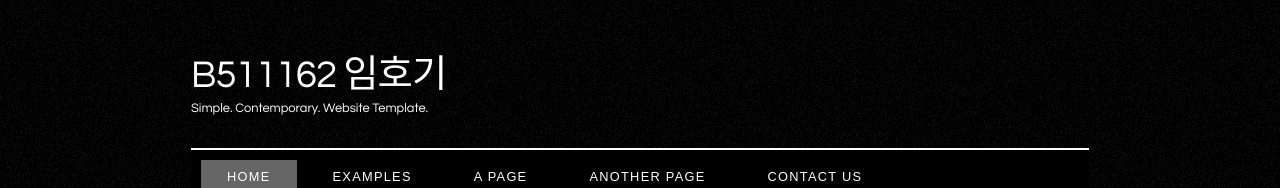
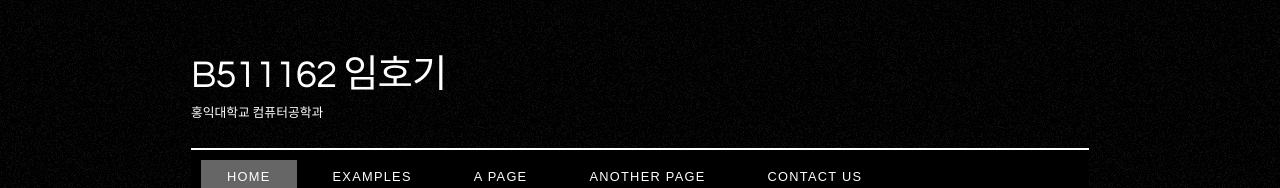
Before and after one commit to hogilim/hogilim.github.io, a plain HTML site: page myfirstweb/index.html in a window 1280 px wide. Shown: the top 188 px of the page. Drawn offline with Linux system fonts and the light colour scheme.

Commit message:
Update index.html

```diff
--- a/myfirstweb/index.html
+++ b/myfirstweb/index.html
@@ -16,7 +16,7 @@
         <div id="logo_text">
           <!-- class="logo_colour", allows you to change the colour of the text -->
           <h1><a href="index.html">B511162<span class="logo_colour"> 임호기</span></a></h1>
-          <h2>Simple. Contemporary. Website Template.</h2>
+          <h2>홍익대학교 컴퓨터공학과</h2>
         </div>
       </div>
       <div id="menubar">
```
